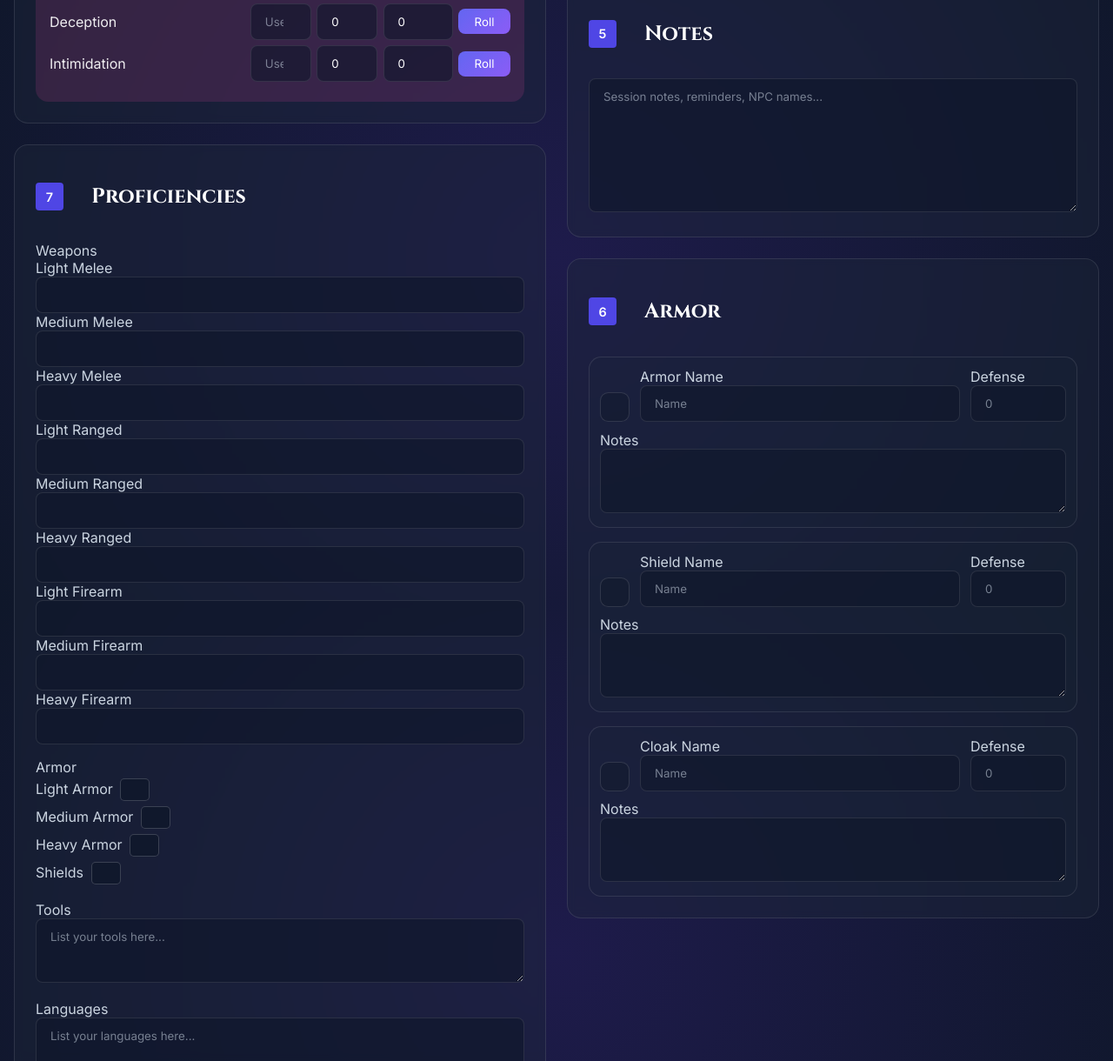
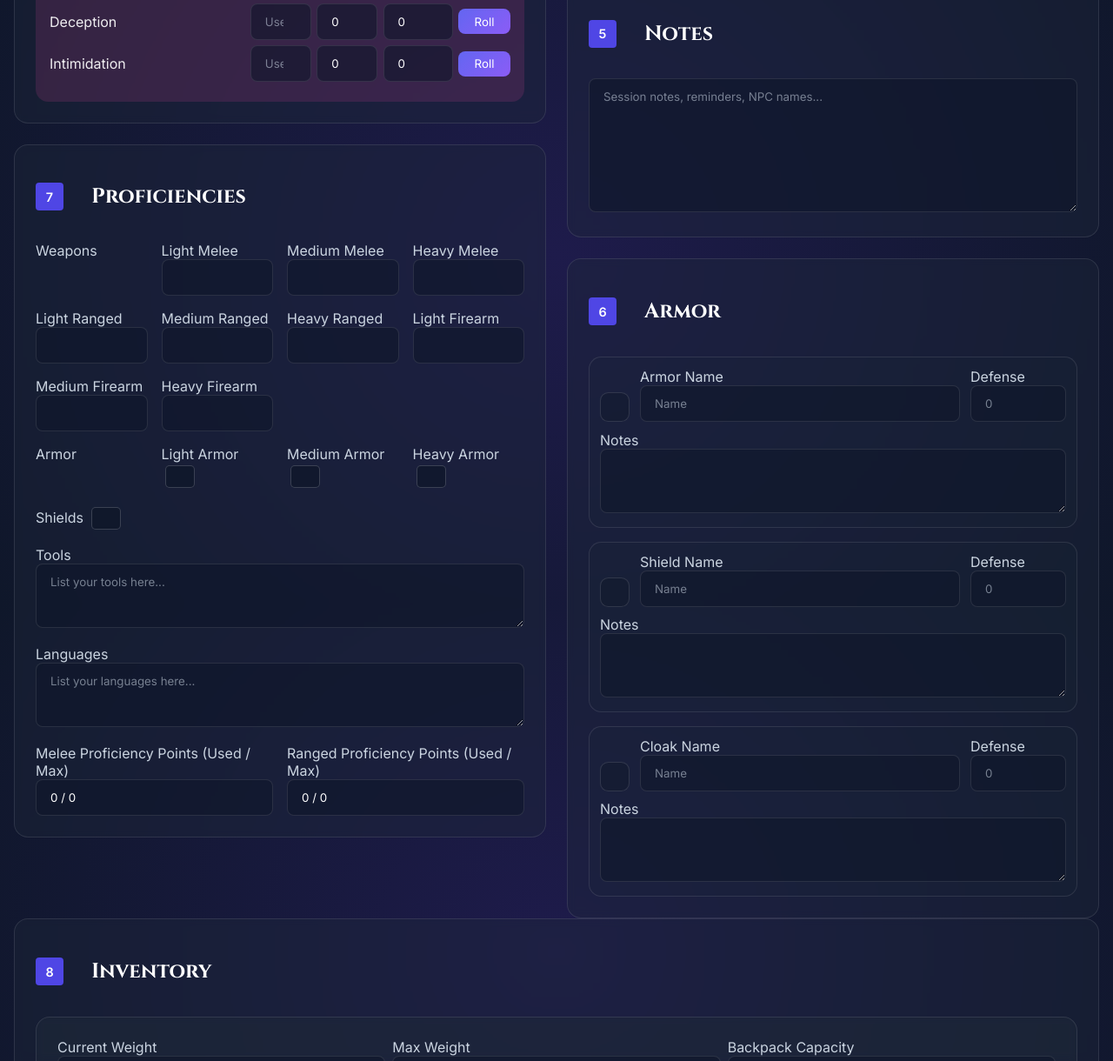
Before and after one commit to Grinprim/Myths, a plain HTML site: page Mythlight/Assets/sheet/hell.html in a window 1280 px wide. Shown: the part 1706-2926 px from the top of the page at 87% size. Drawn offline with Linux system fonts and the light colour scheme.

Commit message:
Refactor proficiency section layout in hell.html

```diff
--- a/Mythlight/Assets/sheet/hell.html
+++ b/Mythlight/Assets/sheet/hell.html
@@ -54,7 +54,7 @@
           </div>
           <div id="proficiencies_section" style="display: block">
             <div class="grid_2">
-              <div><label>Weapons</label>
+              <div class="grid_4"><label>Weapons</label>
                 <div id="light_melee"><label for="light_melee">Light Melee</label> <input id="light_melee_input" type="number"></div>
                 <div id="medium_melee"><label for="medium_melee">Medium Melee</label> <input id="medium_melee_input" type="number"></div>
                 <div id="heavy_melee"><label for="heavy_melee">Heavy Melee</label> <input id="heavy_melee_input" type="number"></div>
@@ -65,7 +65,7 @@
                 <div id="medium_firearm"><label for="medium_firearm">Medium Firearm</label> <input id="medium_firearm_input" type="number"></div>
                 <div id="heavy_firearm"><label for="heavy_firearm">Heavy Firearm</label> <input id="heavy_firearm_input" type="number"></div>
               </div>
-              <div><label>Armor</label>
+              <div class="grid_4"><label>Armor</label>
                 <div id="light_armor"><label for="light_armor_checkbox">Light Armor</label> <input id="light_armor_checkbox" type="checkbox"></div>
                 <div id="medium_armor"><label for="medium_armor_checkbox">Medium Armor</label> <input id="medium_armor_checkbox" type="checkbox"></div>
                 <div id="heavy_armor"><label for="heavy_armor_checkbox">Heavy Armor</label> <input id="heavy_armor_checkbox" type="checkbox"></div>
```
